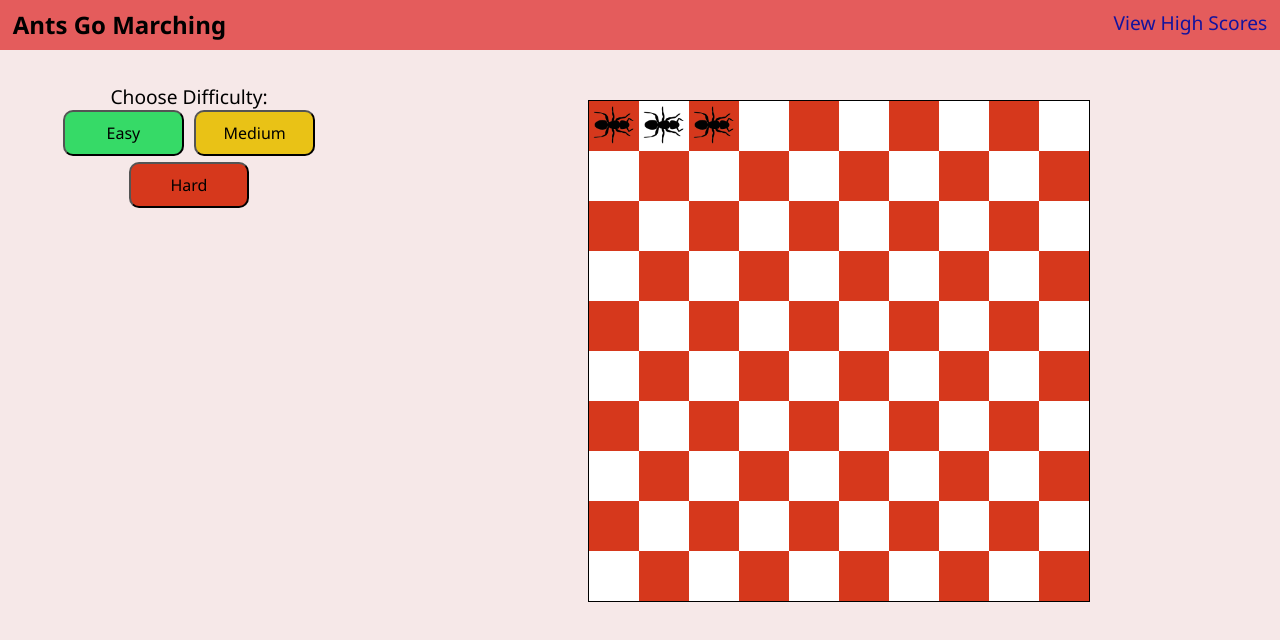
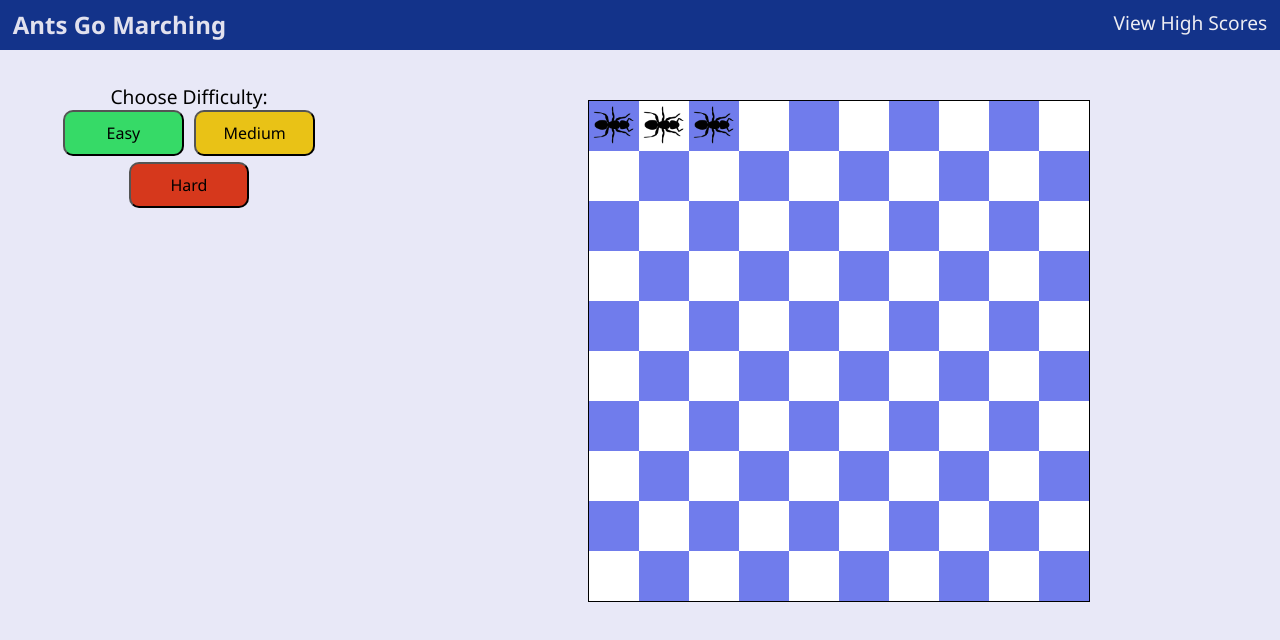
Before and after one commit to caitlinw29/AntsGoMarching, a plain HTML site: page index.html in a window 1280 px wide. Drawn offline with Linux system fonts and the light colour scheme.

Commit message:
Change colors of page and turn 'apple' into strawberry image

```diff
--- a/assets/css/styles.css
+++ b/assets/css/styles.css
@@ -1,10 +1,10 @@
 header {
-  background-color: #e45c5c;
+  background-color: #13338a;
   padding: 1%;
 }
 
 body {
-  background-color: #f3e1e1bd;
+  background-color: #e0e0f5bd;
   font-family: 'Segoe UI', Tahoma, Geneva, Verdana, sans-serif;
 }
 
@@ -17,13 +17,17 @@ h1, h2 {
   font-size: 150%;
 }
 
+h1 {
+  color: rgb(225, 225, 238);
+}
+
 p {
   font-size: 120%;
 }
 
 a {
   text-decoration: none;
-  color: rgb(19, 19, 158);
+  color: rgb(237, 237, 243);
   padding: 5px;
 }
 
@@ -109,8 +113,8 @@ button {
   height: 50px;
 }
 
-.red {
-  background-color:rgb(214, 56, 28);
+.blue {
+  background-color:rgb(112, 124, 236);
 }
 
 .white {
@@ -123,8 +127,9 @@ button {
   background-size: 50px 50px;
 }
 
-.apple {
-  background-color: blue;
+.food {
+  background-image: url('../images/strawberry.png');
+  background-repeat: no-repeat;
 }
 
 /* SPRITES */
--- a/assets/js/script.js
+++ b/assets/js/script.js
@@ -62,9 +62,9 @@ function createGrid() {
     //add styling to the element
     square.classList.add('square');
     if((i>=0 && i<=9) ||(i>=20 && i<=29) || (i>=40 && i<=49) || (i>=60 && i<=69) || (i>=80 && i<=89)) {
-      redAndWhite();
+      blueAndWhite();
     } else {
-      whiteAndRed();
+      whiteAndBlue();
     }
 
     //put the element into our grid
@@ -74,19 +74,19 @@ function createGrid() {
     squares.push(square);
 
     //set up checkerboard functions to be called when creating the divs
-    function redAndWhite(){
+    function blueAndWhite(){
       if( i % 2 == 0 ) {
-        square.classList.add('red');
+        square.classList.add('blue');
       } else {
         square.classList.add('white');
       }
     };
 
-    function whiteAndRed(){
+    function whiteAndBlue(){
       if( i % 2 == 0 ) {
         square.classList.add('white');
       } else {
-        square.classList.add('red');
+        square.classList.add('blue');
       }
     };
   }
@@ -101,8 +101,8 @@ function startGame() {
   //reset variables if using button as a "restart"
   //remove the snake
   currentSnake.forEach(index => squares[index].classList.remove('snake'));
-  //remove the apple
-  squares[foodIndex].classList.remove('apple');
+  //remove the food
+  squares[foodIndex].classList.remove('food');
 
   clearInterval(timerId);
   currentSnake = [2,1,0];
@@ -142,14 +142,14 @@ function move() {
   currentSnake.unshift(currentSnake[0] + direction);
   //add styling so we can see snake
   //...but first check if snake has hit any food
-  if (squares[currentSnake[0]].classList.contains('apple')) {
-    //remove the class of apple
-    squares[currentSnake[0]].classList.remove('apple');
+  if (squares[currentSnake[0]].classList.contains('food')) {
+    //remove the class of food
+    squares[currentSnake[0]].classList.remove('food');
     //grow our snake by adding class of snake to it
     squares[tail].classList.add('snake');
     //grow our snake array (otherwise tail gets left behind)
     currentSnake.push(tail);
-    //generate a new apple
+    //generate a new food
     generateFood();
     //add one to the score
     score++;
@@ -170,11 +170,11 @@ function generateFood() {
   // if (squares[currentSnake[0]].classList.contains('snake'))
   for (let i=0; i<=99; i++) {
     if (currentSnake[i] === foodIndex) {
-      squares[foodIndex].classList.remove('apple');
+      squares[foodIndex].classList.remove('food');
       generateFood();
     } else {
       //...then add the food to the game when it is in a good spot
-      squares[foodIndex].classList.add('apple');
+      squares[foodIndex].classList.add('food');
     }
   }
 
```
